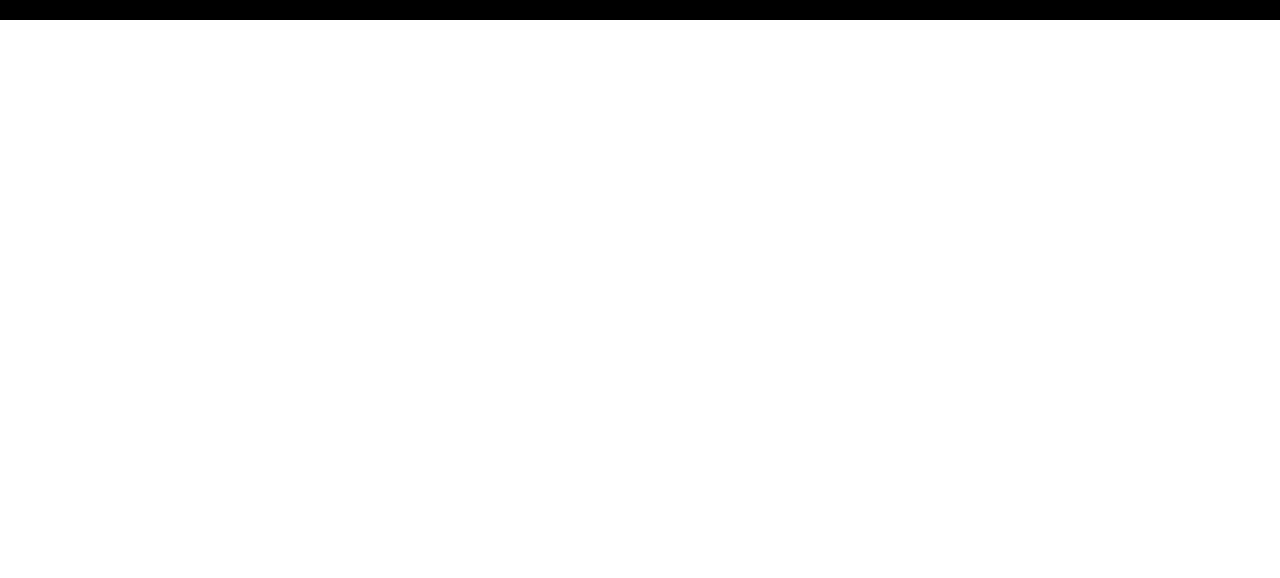
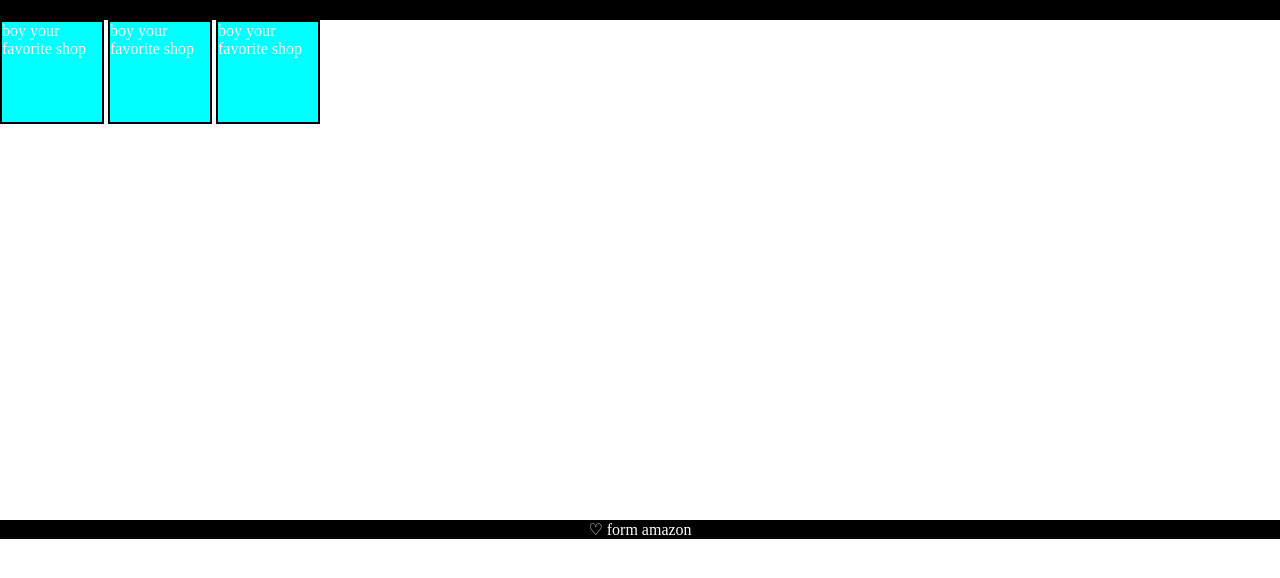
Before and after one commit to jaberakram/css-apnacollge, a plain HTML site: page lavel_2.html in a window 1280 px wide. Shown: the part 50-628 px from the top of the page. Drawn offline with Linux system fonts and the light colour scheme.

Commit message:
lavel 2 complit

```diff
--- a/index.html
+++ b/lavel_2.html
@@ -4,7 +4,7 @@
     <meta charset="UTF-8">
     <meta name="viewport" content="width=device-width, initial-scale=1.0">
     <title>Document</title>
-    <link rel="stylesheet" href="style.css">
+    <link rel="stylesheet" href="style_2.css">
 </head>
 <body>
     <!-- <h1>heding</h1>
@@ -17,6 +17,8 @@
         this is a div
     </div>
    -->
+
+<!--
     <div id="navbar">
         <a id="logo">amazon.in</a>
         <a href="#">Acaount</a>
@@ -24,7 +26,26 @@
         <a href="#">Countact</a>
         <input placeholder="search amazon .com">
         <button>Search</button>
+    </div> -->
+
+
+    <header>
+        <div id="navbar">
+            <a id="logo">amazon.in</a>
+            <a href="#">Acaount</a>
+            <a href="#">My crad</a>
+            <a href="#">Countact</a>
+            <input placeholder="search amazon .com">
+            <button>Search</button>
+        </div>
+    </header>
+    <div id="content">
+        <div class="contentBox"> boy your favorite shop</div>
+        <div class="contentBox">boy your favorite shop</div>
+        <div class="contentBox">boy your favorite shop</div>
+
     </div>
+    <footer>&#x2661 form amazon</footer>
 
 
 </body>
--- a/style.css
+++ b/style_2.css
@@ -21,4 +21,22 @@ a{
     margin-right: 200px;
     text-decoration: none;
 
+
 }
+
+.contentBox{
+    height: 100px;
+    width: 100px;
+    border: 2px solid black;
+    background-color: aqua;
+    display: inline-block;
+}
+#content{
+    height: 500px;
+}
+
+footer{
+    background-color:  black;
+    text-align: center;
+
+}
```
Also changed, not shown: lavel_1.html (renamed from cssfirst.html, +1 -1 lines), style_1.css (renamed from css_1.css).
